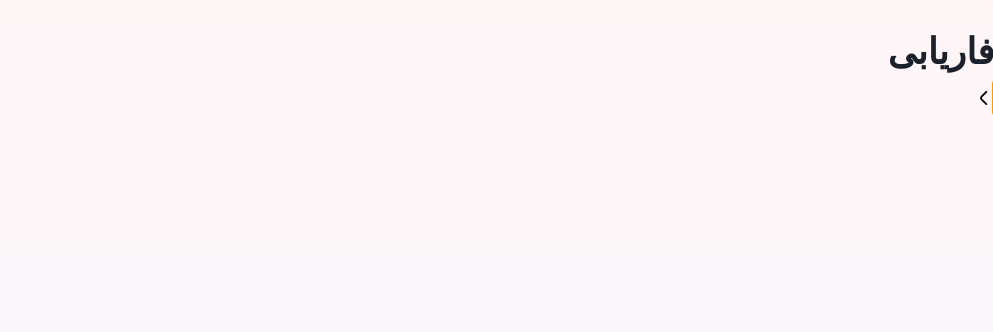
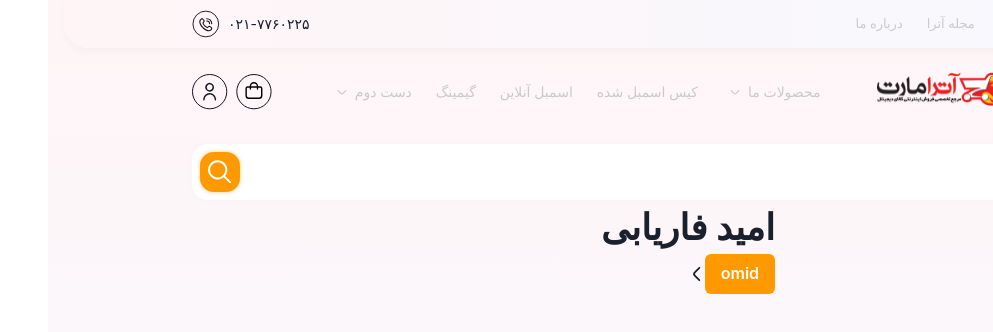
Before and after one commit to omidfa123/starter, a Next.js app: page / in a window 1280 px wide. Shown: the top 332 px of the page, without its empty margins (287-1280 px from the left). Built offline with nearby package versions, Linux system fonts and the light colour scheme.

Commit message:
working on header

```diff
--- /dev/null
+++ b/src/components/common/Header/index.tsx
@@ -0,0 +1,149 @@
+import {
+  Box,
+  HStack,
+  Input,
+  InputGroup,
+  InputLeftElement,
+  InputRightElement,
+  Link,
+  List,
+  ListIcon,
+  ListItem,
+  Text,
+} from '@chakra-ui/react';
+import NextLink from 'components/custom/NextLink';
+import {
+  AngleDownIcon,
+  MenuIcon,
+  SearchIcon,
+  ShoppingBagIcon,
+  TelIcon,
+  UserIcon,
+} from '../Icons';
+import Image from 'next/future/image';
+export default function Header() {
+  return (
+    <Box as="header" w="full">
+      <HStack
+        as="nav"
+        bgGradient="linear(90deg, bgGradient.one  0%, bgGradient.two 100%)"
+        borderRadius="0px 0px 24px 24px"
+        shadow="0px 4px 8px rgba(0, 0, 0, 0.03)"
+        px={32}
+        justifyContent="space-between"
+        alignItems="center"
+        display={['none', null, 'flex']}
+      >
+        <List
+          display="flex"
+          gap={6}
+          textStyle="medium13"
+          color="disableText"
+          sx={{
+            '& li:hover': { color: 'text' },
+            '& li:active': { color: 'disableText' },
+          }}
+          py={3.5}
+        >
+          <ListItem>
+            <NextLink href={'/credit'} as="خرید-اقساطی">
+              <Link>خرید اقساطی</Link>
+            </NextLink>
+          </ListItem>
+          <ListItem>
+            <NextLink href={'/Organization'} as="فروش-سازمانی">
+              <Link>فروش سازمانی</Link>
+            </NextLink>
+          </ListItem>
+          <ListItem>
+            <NextLink href={'/blog'} as="مجله-آترا">
+              <Link>مجله آترا</Link>
+            </NextLink>
+          </ListItem>
+          <ListItem>
+            <NextLink href={'/aboutUs'} as="درباره-ما">
+              <Link>درباره ما</Link>
+            </NextLink>
+          </ListItem>
+        </List>
+        <HStack>
+          <Text textStyle="regular14">۰۲۱-۷۷۶۰۲۲۵</Text>
+          <TelIcon boxSize={7} />
+        </HStack>
+      </HStack>
+      <Box pb={6} />
+      <HStack px={32} justifyContent="space-between">
+        <MenuIcon />
+        <NextLink passHref={false}>
+          <Box as="span">
+            <Image
+              src="/images/atramart_logo.png"
+              alt="لوگو سایت آترامارت"
+              width={154}
+              height={34}
+            />
+          </Box>
+        </NextLink>
+        <List
+          display={['none', null, 'flex']}
+          textStyle="medium14"
+          color="disableText"
+          sx={{ '& li:hover': { color: 'text' } }}
+          gap={6}
+        >
+          <ListItem>
+            محصولات ما
+            <ListIcon as={AngleDownIcon} boxSize={2.5} />
+          </ListItem>
+          <ListItem>
+            <NextLink href="/assembly" as="کیس-اسمبل-شده">
+              کیس اسمبل شده
+            </NextLink>
+          </ListItem>
+          <ListItem>
+            <NextLink href="/assembly" as="کیس-اسمبل-آنلاین">
+              اسمبل آنلاین
+            </NextLink>
+          </ListItem>
+          <ListItem>
+            <NextLink href="/game" as="گیمینگ">
+              گیمینگ
+            </NextLink>
+          </ListItem>
+          <ListItem>
+            دست دوم
+            <ListIcon as={AngleDownIcon} boxSize={2.5} />
+          </ListItem>
+        </List>
+        <HStack>
+          <ShoppingBagIcon boxSize={9} cursor="pointer" />
+          <UserIcon boxSize={9} cursor="pointer" />
+        </HStack>
+      </HStack>
+      <Box pb={8} />
+      <Box px={32}>
+        <InputGroup>
+          <InputLeftElement
+            bgColor="primary.500"
+            rounded="0.875rem"
+            top={2}
+            left={2}
+            shadow="0px 0px 4px rgba(255, 153, 0, 0.47)"
+            cursor="pointer"
+          >
+            <SearchIcon boxSize={6} />
+          </InputLeftElement>
+          <Input
+            placeholder="دنبال چی میگردی ؟"
+            rounded="1rem"
+            bgColor="white"
+            shadow="0px 0px 8px rgba(0, 0, 0, 0.02)"
+            h={14}
+            border="none"
+            focusBorderColor="#ff9900"
+          />
+        </InputGroup>
+      </Box>
+    </Box>
+  );
+}
--- a/src/components/common/Icons/index.tsx
+++ b/src/components/common/Icons/index.tsx
@@ -5,12 +5,13 @@ export const TelIcon = (props: IconProps) => (
   <Icon
     xmlns="http://www.w3.org/2000/svg"
     fill="none"
-    viewBox="0 0 15 15"
+    viewBox="0 0 29 30"
     {...props}
   >
+    <circle cx="14.286" cy="15" r="13.786" stroke="#15121D" />
     <path
       fill="#15121D"
-      d="M7.854 1.385c0-.155.06-.303.17-.413a.577.577 0 0 1 .41-.171 5.774 5.774 0 0 1 4.094 1.713 5.875 5.875 0 0 1 1.698 4.13.587.587 0 0 1-.17.413.577.577 0 0 1-.988-.413 4.7 4.7 0 0 0-1.36-3.304 4.62 4.62 0 0 0-3.275-1.37.577.577 0 0 1-.41-.172.587.587 0 0 1-.17-.413Zm.58 2.922c.614 0 1.203.246 1.638.684.434.439.678 1.033.678 1.653 0 .155.061.303.17.413a.577.577 0 0 0 .989-.413 3.525 3.525 0 0 0-1.02-2.478 3.464 3.464 0 0 0-2.456-1.028.577.577 0 0 0-.41.171.587.587 0 0 0 .41.998ZM13.7 10.58a1.82 1.82 0 0 1 0 2.558l-.527.613c-4.745 4.582-16.29-7.06-11.818-11.86l.666-.585a1.777 1.777 0 0 1 2.507.023c.018.018 1.091 1.425 1.091 1.425a1.82 1.82 0 0 1-.004 2.502l-.67.85c.37.91.916 1.737 1.605 2.434a7.4 7.4 0 0 0 2.41 1.624l.848-.68a1.788 1.788 0 0 1 2.48-.004s1.394 1.082 1.412 1.1Zm-.797.85s-1.387-1.076-1.405-1.094a.634.634 0 0 0-.897 0c-.016.017-1.184.956-1.184.956a.577.577 0 0 1-.567.088 8.687 8.687 0 0 1-3.11-2.013 8.778 8.778 0 0 1-2-3.133.589.589 0 0 1 .084-.584s.93-1.18.946-1.195a.646.646 0 0 0 0-.905 294.106 294.106 0 0 1-1.084-1.417.634.634 0 0 0-.875.023l-.666.584c-3.268 3.964 6.737 13.496 10.18 10.213l.528-.613a.657.657 0 0 0 .05-.91Z"
+      d="M14.854 9.385c0-.155.06-.303.17-.413a.577.577 0 0 1 .41-.171 5.774 5.774 0 0 1 4.094 1.713 5.875 5.875 0 0 1 1.698 4.13.587.587 0 0 1-.17.413.577.577 0 0 1-.989-.413 4.7 4.7 0 0 0-1.358-3.304 4.62 4.62 0 0 0-3.276-1.37.577.577 0 0 1-.41-.172.587.587 0 0 1-.17-.413Zm.58 2.922c.614 0 1.203.246 1.638.684.434.439.678 1.033.678 1.653 0 .155.061.303.17.413a.577.577 0 0 0 .989-.413 3.52 3.52 0 0 0-1.02-2.478 3.464 3.464 0 0 0-2.456-1.028.577.577 0 0 0-.41.171.587.587 0 0 0 .41.998ZM20.7 18.58a1.82 1.82 0 0 1 0 2.559l-.527.612c-4.745 4.582-16.29-7.06-11.818-11.86l.666-.585a1.777 1.777 0 0 1 2.507.023c.018.018 1.091 1.425 1.091 1.425a1.82 1.82 0 0 1-.004 2.502l-.67.85c.37.91.916 1.737 1.605 2.434a7.4 7.4 0 0 0 2.41 1.624l.848-.68a1.787 1.787 0 0 1 2.48-.004s1.394 1.082 1.412 1.1Zm-.797.85s-1.387-1.076-1.405-1.094a.635.635 0 0 0-.897 0c-.016.017-1.184.956-1.184.956a.577.577 0 0 1-.567.088 8.688 8.688 0 0 1-3.11-2.012 8.778 8.778 0 0 1-2-3.134.59.59 0 0 1 .084-.584s.93-1.18.947-1.195a.646.646 0 0 0 0-.905 290.155 290.155 0 0 1-1.085-1.417.634.634 0 0 0-.875.023l-.666.584c-3.268 3.964 6.737 13.496 10.18 10.213l.528-.613a.658.658 0 0 0 .05-.91Z"
     />
   </Icon>
 );
@@ -18,12 +19,13 @@ export const UserIcon = (props: IconProps) => (
   <Icon
     xmlns="http://www.w3.org/2000/svg"
     fill="none"
-    viewBox="0 0 14 19"
+    viewBox="0 0 36 36"
     {...props}
   >
+    <circle cx="17.644" cy="17.644" r="17.144" stroke="#15121D" />
     <path
       fill="#15121D"
-      d="M6.644 9.644c.857 0 1.695-.257 2.407-.74a4.38 4.38 0 0 0 1.596-1.971 4.448 4.448 0 0 0 .247-2.538 4.411 4.411 0 0 0-1.186-2.249A4.316 4.316 0 0 0 7.489.944a4.28 4.28 0 0 0-2.503.25A4.347 4.347 0 0 0 3.04 2.812a4.435 4.435 0 0 0 .54 5.544 4.308 4.308 0 0 0 3.063 1.288Zm0-7.32c.571 0 1.13.171 1.605.493.475.322.845.78 1.064 1.314.219.535.276 1.124.164 1.692a2.94 2.94 0 0 1-.79 1.5c-.404.409-.92.688-1.48.8a2.853 2.853 0 0 1-1.669-.166A2.898 2.898 0 0 1 4.242 6.88a2.957 2.957 0 0 1 .36-3.698 2.87 2.87 0 0 1 2.042-.857Zm0 8.784A6.463 6.463 0 0 0 2.05 13.04a6.641 6.641 0 0 0-1.906 4.657c0 .194.076.38.212.517a.717.717 0 0 0 1.02 0 .737.737 0 0 0 .212-.517 5.16 5.16 0 0 1 1.481-3.624 5.021 5.021 0 0 1 3.575-1.5c1.34 0 2.627.54 3.575 1.5a5.16 5.16 0 0 1 1.48 3.624c0 .194.077.38.212.517a.717.717 0 0 0 1.021 0 .737.737 0 0 0 .212-.517 6.641 6.641 0 0 0-1.906-4.657 6.463 6.463 0 0 0-4.594-1.932Z"
+      d="M17.644 17.644c.857 0 1.695-.257 2.407-.74a4.381 4.381 0 0 0 1.596-1.971 4.448 4.448 0 0 0 .247-2.538 4.41 4.41 0 0 0-1.186-2.249 4.315 4.315 0 0 0-2.219-1.202 4.28 4.28 0 0 0-2.503.25 4.346 4.346 0 0 0-1.945 1.618 4.434 4.434 0 0 0 .54 5.544 4.309 4.309 0 0 0 3.063 1.288Zm0-7.32c.571 0 1.13.171 1.605.493.475.322.845.78 1.064 1.314.219.535.276 1.124.164 1.692a2.94 2.94 0 0 1-.79 1.5c-.404.409-.92.688-1.48.8a2.853 2.853 0 0 1-1.669-.166 2.897 2.897 0 0 1-1.296-1.078 2.957 2.957 0 0 1 .36-3.698 2.869 2.869 0 0 1 2.042-.857Zm0 8.784a6.463 6.463 0 0 0-4.594 1.932 6.642 6.642 0 0 0-1.906 4.657c0 .194.076.38.212.518a.718.718 0 0 0 1.021 0 .737.737 0 0 0 .211-.518 5.16 5.16 0 0 1 1.481-3.624 5.021 5.021 0 0 1 3.575-1.5c1.34 0 2.627.54 3.575 1.5a5.16 5.16 0 0 1 1.48 3.624c0 .194.077.38.212.518a.718.718 0 0 0 1.021 0 .737.737 0 0 0 .212-.518 6.642 6.642 0 0 0-1.906-4.657 6.463 6.463 0 0 0-4.594-1.932Z"
     />
   </Icon>
 );
@@ -32,20 +34,16 @@ export const ShoppingBagIcon = (props: IconProps) => (
   <Icon
     xmlns="http://www.w3.org/2000/svg"
     fill="none"
-    viewBox="0 0 18 17"
+    viewBox="0 0 36 36"
     {...props}
   >
-    <g clip-path="url(#a)">
+    <circle cx="17.933" cy="17.644" r="17.144" stroke="#15121D" />
+    <g>
       <path
         fill="#000"
-        d="M15.308 4.25h-2.125a4.25 4.25 0 1 0-8.5 0H2.558A2.125 2.125 0 0 0 .433 6.375v7.083A3.546 3.546 0 0 0 3.974 17h9.917a3.545 3.545 0 0 0 3.542-3.542V6.375a2.125 2.125 0 0 0-2.125-2.125ZM8.933 1.417a2.833 2.833 0 0 1 2.833 2.833H6.099a2.833 2.833 0 0 1 2.834-2.833Zm7.083 12.041a2.125 2.125 0 0 1-2.125 2.125H3.974a2.125 2.125 0 0 1-2.125-2.125V6.375a.708.708 0 0 1 .709-.708h2.125v1.416a.708.708 0 0 0 1.416 0V5.667h5.667v1.416a.708.708 0 1 0 1.417 0V5.667h2.125a.708.708 0 0 1 .708.708v7.083Z"
+        d="M24.308 12.25h-2.125a4.25 4.25 0 1 0-8.5 0h-2.125a2.125 2.125 0 0 0-2.125 2.125v7.083A3.546 3.546 0 0 0 12.974 25h9.917a3.545 3.545 0 0 0 3.542-3.542v-7.083a2.125 2.125 0 0 0-2.125-2.125Zm-6.375-2.833a2.834 2.834 0 0 1 2.833 2.833h-5.667a2.834 2.834 0 0 1 2.834-2.833Zm7.083 12.041a2.125 2.125 0 0 1-2.125 2.125h-9.917a2.125 2.125 0 0 1-2.125-2.125v-7.083a.709.709 0 0 1 .709-.708h2.125v1.416a.708.708 0 1 0 1.416 0v-1.416h5.667v1.416a.708.708 0 1 0 1.417 0v-1.416h2.125a.709.709 0 0 1 .708.708v7.083Z"
       />
     </g>
-    <defs>
-      <clipPath id="a">
-        <path fill="#fff" d="M0 0h17v17H0z" transform="translate(.433)" />
-      </clipPath>
-    </defs>
   </Icon>
 );
 
@@ -56,17 +54,12 @@ export const AngleDownIcon = (props: IconProps) => (
     viewBox="0 0 9 9"
     {...props}
   >
-    <g clipPath="url(#a)">
+    <g>
       <path
-        fill="#000"
+        fill="currentColor"
         d="M1.002 2.67a.5.5 0 0 1 .353.147l2.557 2.558a.833.833 0 0 0 1.179 0L7.645 2.82a.5.5 0 0 1 .707.707L5.8 6.082a1.835 1.835 0 0 1-2.593 0L.648 3.524a.5.5 0 0 1 .354-.853Z"
       />
     </g>
-    <defs>
-      <clipPath id="a">
-        <path fill="#fff" d="M0 0h8v8H0z" transform="rotate(-90 4.572 4.072)" />
-      </clipPath>
-    </defs>
   </Icon>
 );
 
@@ -780,3 +773,18 @@ export const LampIcon = (props: IconProps) => (
     />
   </Icon>
 );
+
+export const MenuIcon = (props: IconProps) => (
+  <Icon
+    width="24"
+    height="25"
+    fill="none"
+    xmlns="http://www.w3.org/2000/svg"
+    {...props}
+  >
+    <path
+      d="M3.6 13.272h16.8v-2.4H3.6v2.4Zm0 6h16.8v-2.4H3.6v2.4Zm0-14.4v2.4h16.8v-2.4H3.6Z"
+      fill="#000"
+    />
+  </Icon>
+);
--- a/src/components/common/layout/index.tsx
+++ b/src/components/common/layout/index.tsx
@@ -2,6 +2,7 @@ import { Box, Container } from '@chakra-ui/react';
 import { useLoadingProgress } from 'components/custom/LoadingProgress';
 import { Router } from 'next/router';
 import { ReactNode, useEffect } from 'react';
+import Header from '../Header';
 
 export default function Layout({ children }: { children: ReactNode }) {
   const { start, done } = useLoadingProgress();
@@ -28,8 +29,8 @@ export default function Layout({ children }: { children: ReactNode }) {
     };
   }, []);
   return (
-    <Container maxW="1440">
-      <Box>Header</Box>
+    <Container maxW="1280px" centerContent>
+      <Header />
       {children}
     </Container>
   );
--- /dev/null
+++ b/src/components/custom/NextLink/index.tsx
@@ -0,0 +1,20 @@
+import Link from 'next/link';
+import type { ReactNode } from 'react';
+
+export default function NextLink({
+  children,
+  href = '/',
+  as = { href },
+  passHref = true,
+}: {
+  children: ReactNode;
+  href?: any;
+  as?: any;
+  passHref?: boolean;
+}) {
+  return (
+    <Link passHref={passHref} href={href} prefetch={false} as={as}>
+      {children}
+    </Link>
+  );
+}
--- /dev/null
+++ b/src/theme/components/button.ts
@@ -0,0 +1,3 @@
+import type { ComponentStyleConfig } from '@chakra-ui/theme';
+
+export const Button: ComponentStyleConfig = {};
--- /dev/null
+++ b/src/theme/components/list.ts
@@ -0,0 +1,12 @@
+import type { ComponentStyleConfig } from '@chakra-ui/react';
+
+export const List: ComponentStyleConfig = {
+  parts: ['item'],
+  baseStyle: {
+    item: {
+      display: 'flex',
+      alignItems: 'center',
+      gap: 2,
+    },
+  },
+};
--- a/src/theme/foundations/index.ts
+++ b/src/theme/foundations/index.ts
@@ -47,6 +47,7 @@ export const colors = {
   boxBg: '#F5F5F5',
   description: '#ADADAD',
   disableButton: '#D9D9D9',
+  disableText: '#CACACA',
   discount: '#ff5e5e',
   ratings: '#FFC700',
   comparison: '#98AFFF',
--- a/src/theme/index.ts
+++ b/src/theme/index.ts
@@ -1,3 +1,5 @@
+import { List } from './components/list';
+import { Button } from './components/button';
 import { layerStyles, textStyles, styles } from './styles';
 import { colors, fonts, fontSizes, config } from './foundations/index';
 import { extendTheme, withDefaultColorScheme } from '@chakra-ui/react';
@@ -12,6 +14,10 @@ const overrides = {
   styles,
   // layerStyles,
   textStyles,
+  components: {
+    List,
+    Button,
+  },
 };
 
 export default extendTheme(
```
Also changed, not shown: src/pages/index.tsx (+1 -6 lines), public/images/atramart_logo.png (added).
